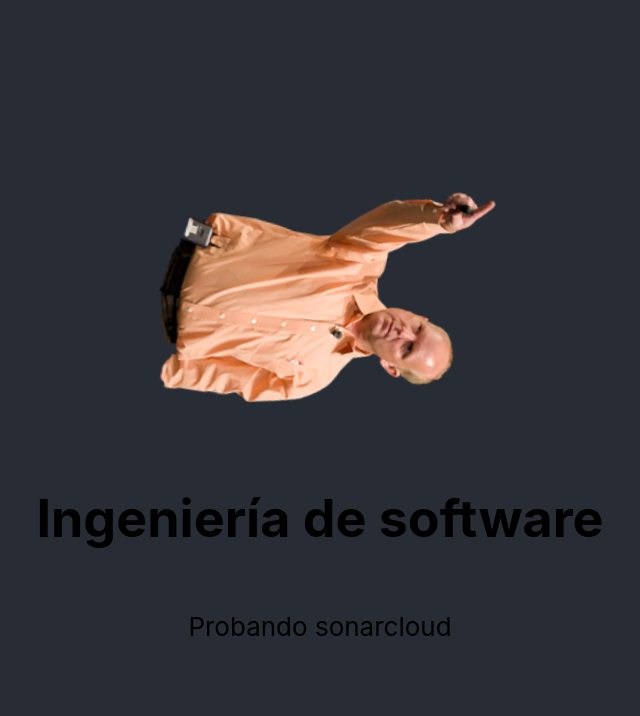
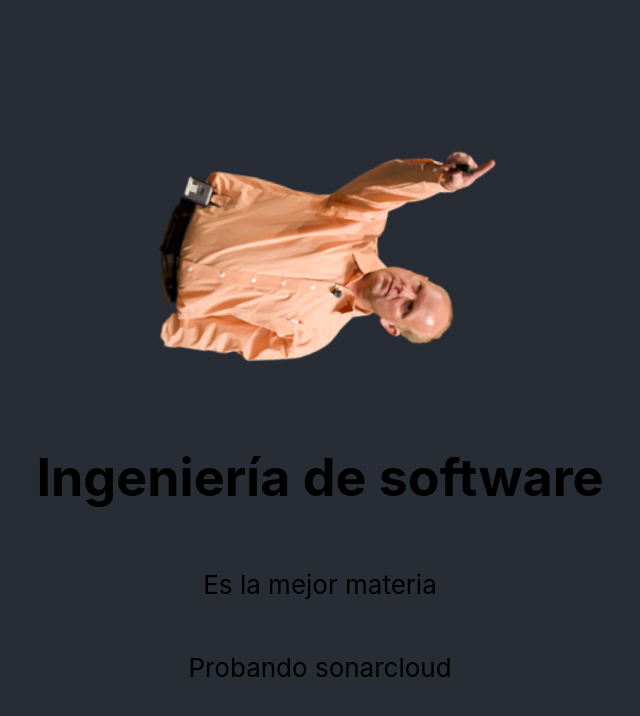
Before and after one commit to enzostefani507/IS-TP3, a React (Create React App) app: page / in a window 1280 px wide. Shown: the top 716 px of the page, without its empty margins (320-960 px from the left). Built offline with nearby package versions, Linux system fonts and the light colour scheme.

Commit message:
correccion

```diff
--- a/src/App.js
+++ b/src/App.js
@@ -7,7 +7,7 @@ function App() {
       <header className="App-header">
         <img src={logo} className="App-logo" alt="logo" />
         <h1>Ingeniería de software</h1>
-
+        <p>Es la mejor materia</p>
         <p>Probando sonarcloud</p>
       </header>
     </div>
```
